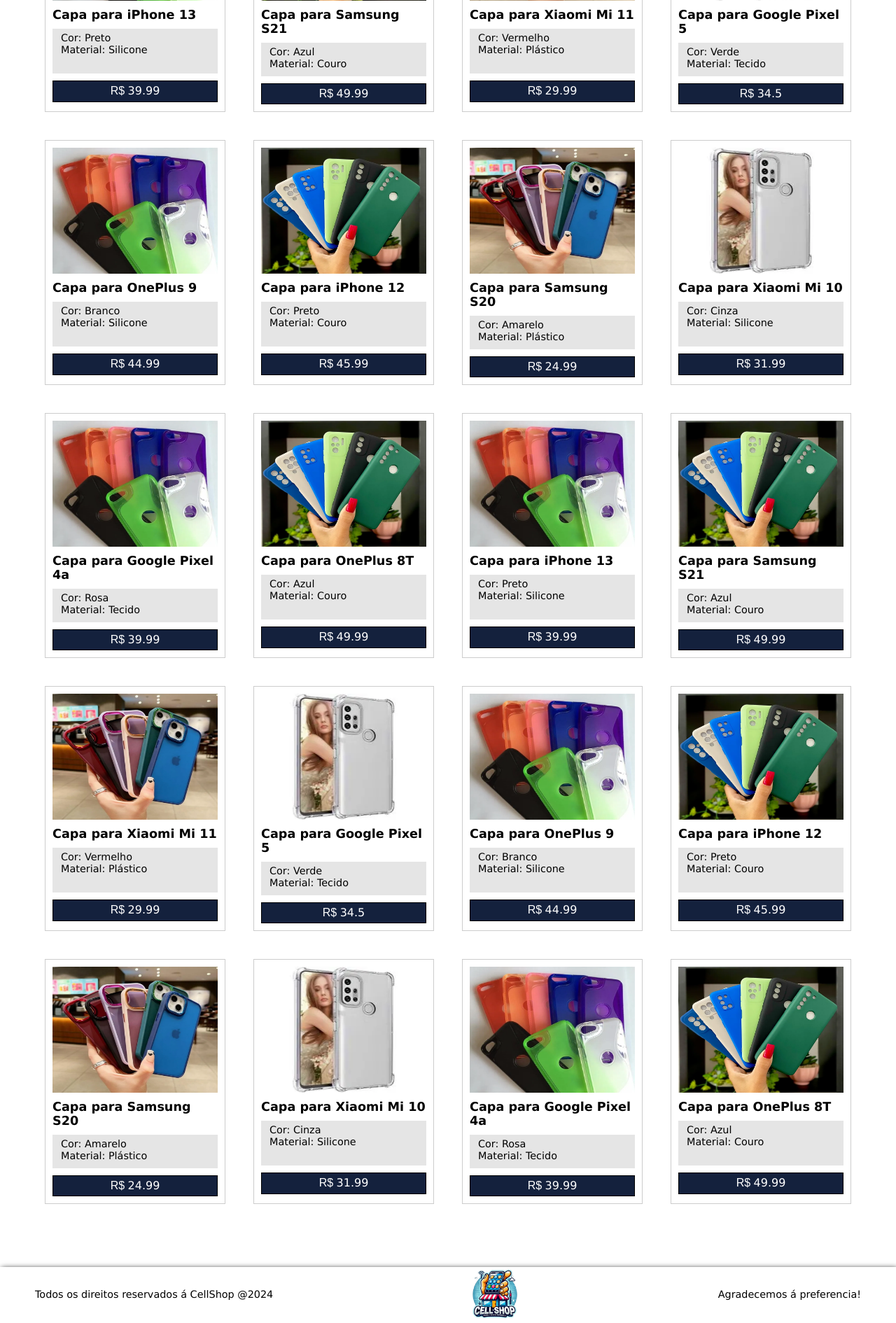
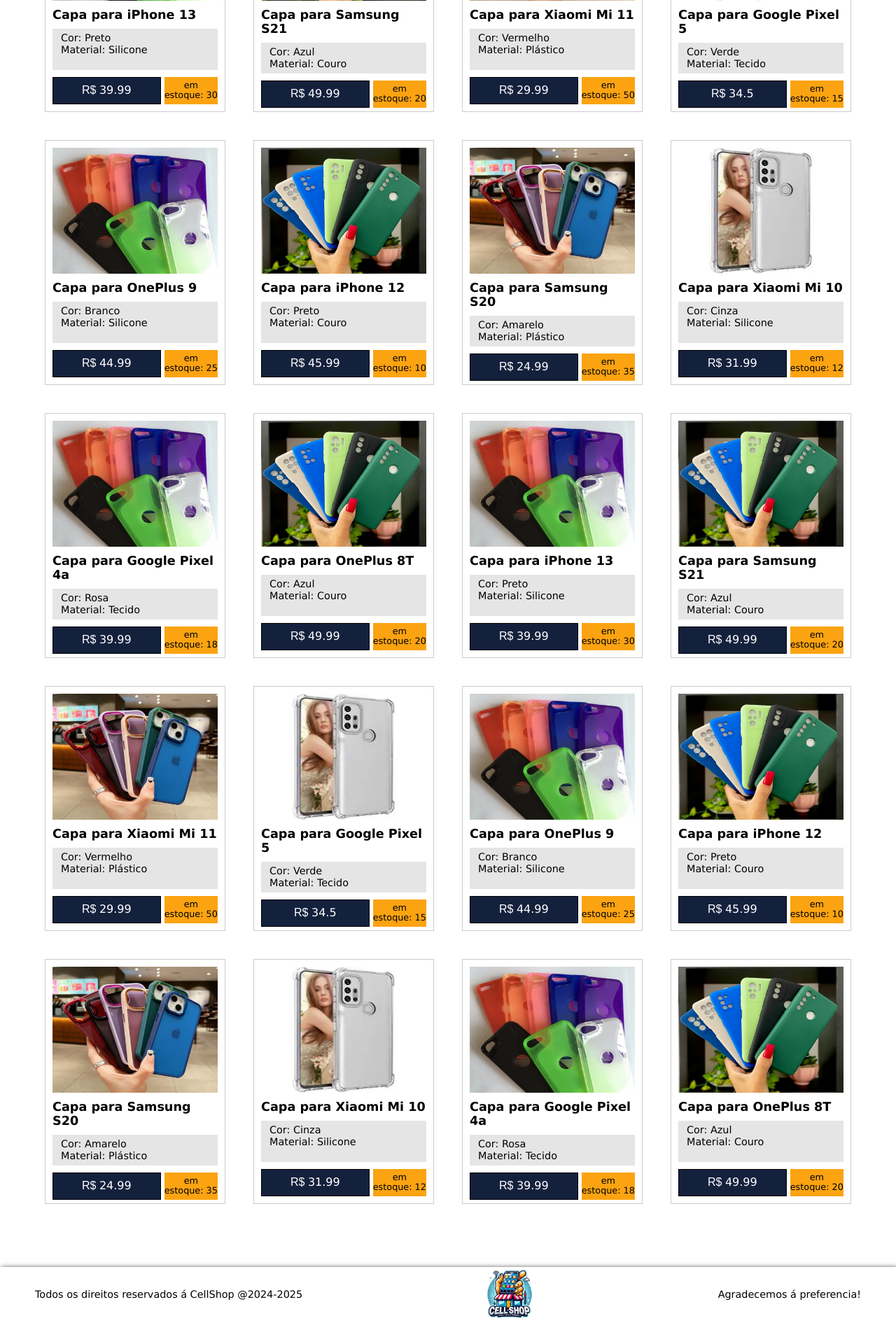
Before and after one commit to pedrobarroso-n/CellShop, a Flask app: page /capas in a window 1280 px wide. Shown: the part 318-2208 px from the top of the page at 70% size. Run offline with Flask 3, Linux system fonts and the light colour scheme; data comes from the database, SQL or seed files in the repository.

Commit message:
bugs remove

```diff
--- a/static/css/styles.css
+++ b/static/css/styles.css
@@ -123,12 +123,35 @@
   padding: 5px 0px;
 }
 
+.produtos__item__dados2 {
+  display: flex;
+  gap: 0px 5px;
+}
+
+.produtos__item__dados2 button {
+  flex: 2;
+}
+
+.produtos__item__dados2 p {
+  padding: 5px 0px;
+  flex: 1;
+  font-size: 0.8em;
+  text-align: center;
+  font-family: var(--fonte-principal);
+  background-color: var(--cor-quartenaria);
+  font-weight: 400;
+}
+
 .produtos__item button {
   padding: 5px 0px;
   cursor: pointer;
   border: 1px solid var(--cor-quintenaria);
   background-color: var(--cor-terciaria);
   color: var(--cor-fonte-2);
+}
+
+.produtos__item button:hover {
+  transform: scale(1.02);
 }
 
 .produtos__item button:before {
@@ -172,8 +195,8 @@
   font-weight: 200;
 }
 
-/*---responsividade---*/
 
+/*---LARGE SCREEN---*/
 @media screen and (min-width: 797px) and (max-width: 1024px) {
   .cabecalho__links {
     gap: 0px 20px;
@@ -189,6 +212,8 @@
   }
 }
 
+
+/*-----MEDIUM SCREEN-----*/
 @media screen and (min-width: 437px) and (max-width: 796px) {
   .cabecalho {
     height: auto;
@@ -203,6 +228,14 @@
     flex-direction: column;
     align-items: center;
     gap: 5px;
+  }
+
+  .banners__item {
+    flex-direction: column;
+  }
+  .banners__item h2 {
+    text-align: center;
+    order: -1;
   }
 
   .divulgacao__cartao,
@@ -222,8 +255,14 @@
   .formulario__imagem {
     display: none;
   }
+
+  .rodape p {
+    font-size: 0.7em;
+  }
 }
 
+
+/*-----SMALL SCREEN-----*/
 @media screen and (max-width: 436px) {
   .cabecalho {
     height: 300px;
@@ -240,6 +279,14 @@
     gap: 5px;
   }
 
+  .banners__item {
+    flex-direction: column;
+  }
+  .banners__item h2 {
+    text-align: center;
+    order: -1;
+  }
+
   .produtos {
     grid-template-columns: repeat(1, 1fr);
   }
@@ -247,7 +294,6 @@
   .formulario {
     height: 55vh;
   }
-
   .formulario__imagem {
     display: none;
   }
@@ -259,12 +305,7 @@
     gap: 10px 0px;
     padding: 0px;
   }
-
-  .rodape img {
-    height: 60px;
-  }
-
   .rodape p {
-    font-size: 0.8em;
+    font-size: 0.6em;
   }
 }
--- a/templates/Venda/index.html
+++ b/templates/Venda/index.html
@@ -155,7 +155,7 @@
   </section>
 
   <footer class="rodape">
-    <p>Todos os direitos reservados á CellShop @2024</p>
+    <p>Todos os direitos reservados á CellShop @2024-2025</p>
     <a href="{{url_for('index')}}" class="cabecalho__logo">
       <img class="cabecalho__logo__imagem" src="{{url_for('static', filename='img/logo/logo.png')}}" alt="Logo da Cell Shop" />
     </a>
--- a/templates/capa/index.html
+++ b/templates/capa/index.html
@@ -33,12 +33,15 @@
           <p>Cor: {{row[2]}}</p>
           <p>Material: {{row[3]}}</p>
         </div>
-        <button>{{row[5]}}</button>
+        <div class="produtos__item__dados2">
+          <button>{{row[5]}}</button>
+          <p>em estoque: {{row[6]}}</p>
+        </div>
       </div>
     {% endfor %}
   </main>
   <footer class="rodape">
-    <p>Todos os direitos reservados á CellShop @2024</p>
+    <p>Todos os direitos reservados á CellShop @2024-2025</p>
     <a href="{{url_for('index')}}" class="cabecalho__logo">
       <img class="cabecalho__logo__imagem" src="{{url_for('static', filename='img/logo/logo.png')}}" alt="Logo da Cell Shop" />
     </a>
```
Also changed, not shown: templates/cabo_adaptador/index.html (+5 -2 lines), templates/carregador/index.html (+5 -2 lines), templates/fone/index.html (+5 -2 lines), templates/pelicula/index.html (+5 -2 lines).
